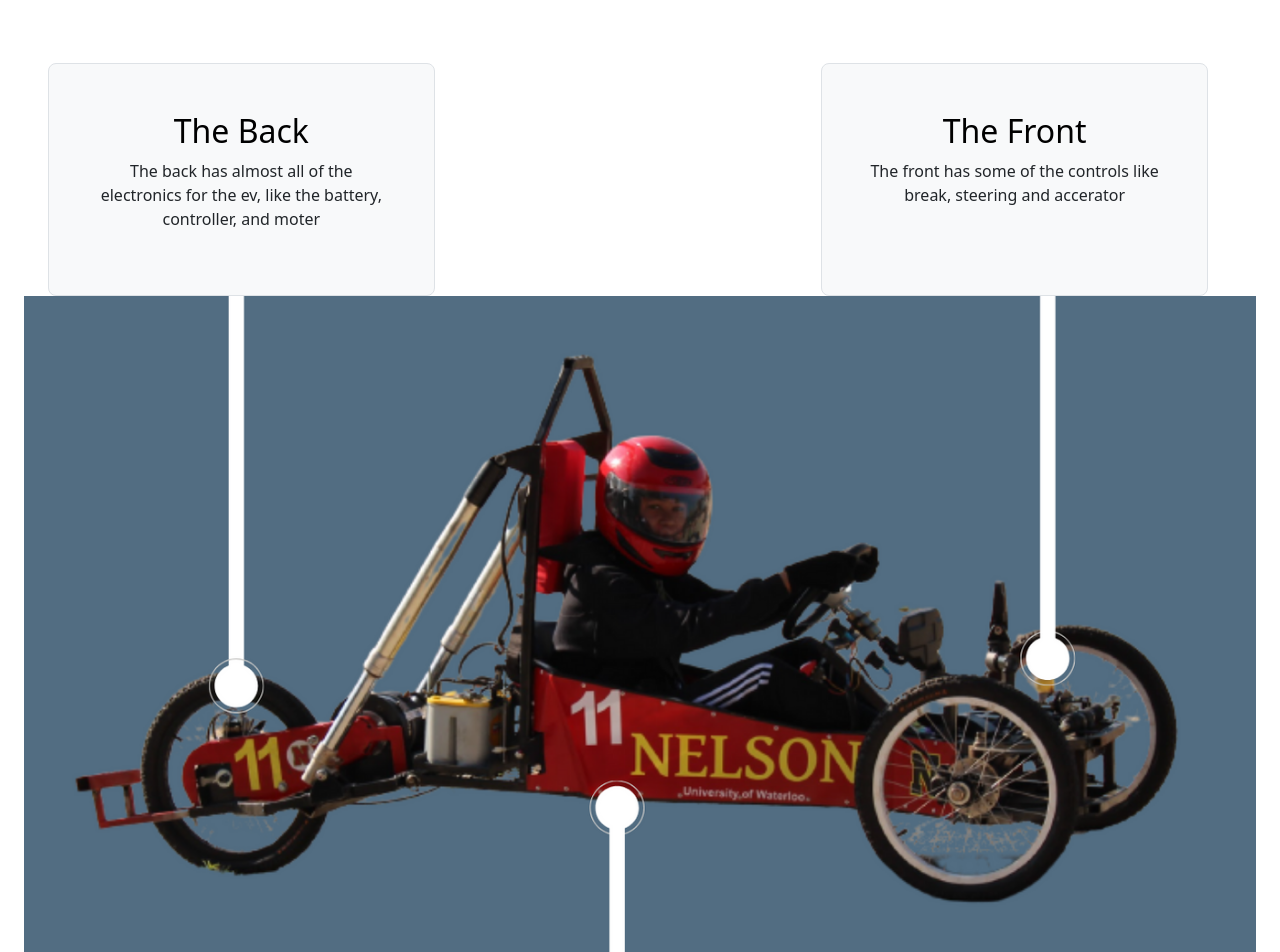
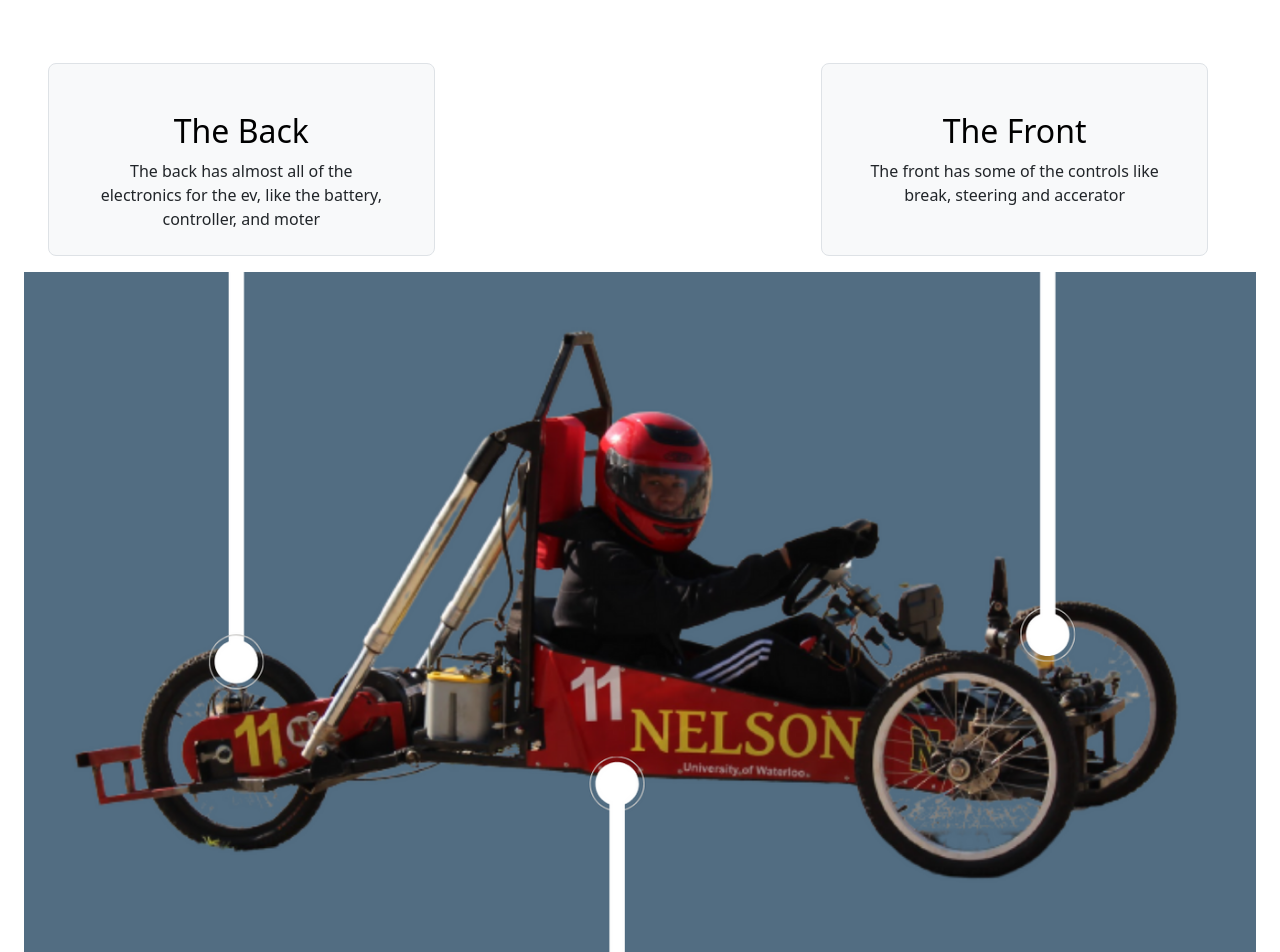
Before and after one commit to ThePathOfLeastResistance/NeslonHighSchoolAutoClub, a Flask app: page /design in a window 1280 px wide. Shown: the part 1568-2520 px from the top of the page. Run offline with Flask 3, Linux system fonts and the light colour scheme; some libraries are stand-ins or nearby versions.

Commit message:
everything works, fixing the site

```diff
--- a/templates/design.html
+++ b/templates/design.html
@@ -37,8 +37,8 @@
     </div>
     <div class = "container-fluid text-center">
       <div class="row">
-        <div class="row pt-5 row-cols-1 row-cols-lg-3 px-5">
-          <div class="col d-flex align-items-start h-100 p-5 bg-body-tertiary border rounded-3">
+        <div class="row pt-5 row-cols-1 row-cols-lg-3 px-5 pb-3">
+          <div class="col d-flex align-items-start h-100 p-5 bg-body-tertiary border rounded-3 pb-2">
           <div>
             <h3 class="fs-2 text-body-emphasis">The Back</h3>
             <p>The back has almost all of the electronics for the ev, like the battery, controller, and moter</p>
@@ -46,7 +46,7 @@
         </div>
       <div class="col d-flex align-items-start">
       </div>
-      <div class="col d-flex align-items-start h-100 p-5 bg-body-tertiary border rounded-3">
+      <div class="col d-flex align-items-start h-100 p-5 bg-body-tertiary border rounded-3 pb-2">
         <div>
           <h3 class="fs-2 text-body-emphasis">The Front</h3>
           <P>The front has some of the controls like break, steering and accerator</P>
@@ -79,7 +79,7 @@
      <div class="container-fluid py-4">
        <div class="container px-4 py-22" id="featured-3">
         <h2 class="pb-2 border-bottom">The Front</h2>
-        <div class="row g-4 py-5 row-cols-1 row-cols-lg-3">
+        <div class="row g-4 py-5 row-cols-1 row-cols-lg-3 d-flex p-2" >
           <div class="feature col">
             <img src="static/assets/images/steering.JPG" class = "img-fluid">
           </div>
@@ -121,55 +121,13 @@
             </table>
           </div>
         </div>
-         <div class="row g-4 py-5 row-cols-1 row-cols-lg-3">
+         <div class="row g-4 py-5 row-cols-1 row-cols-lg-3 d-flex p-2">
           <div class="feature col">
             <img src="static/assets/images/steering.JPG" class = "img-fluid">
           </div>
           <div class="feature col">
             <h2>Steering </h2>
               <p>For the stering system we used a track and pinion steeering system which is connected to a rode usiong a universal joints to the steering shaft. When the wheel is turned the shaft changes the wheels in the same direction</p>
-          </div>
-          <div class="feature col">
-            <table class="table-light">
-              <thead>
-                <tr>
-                  <th scope="col">#</th>
-                  <th scope="col">Part Name</th>
-                  <th scope="col">Count</th>
-                  <th scope="col">Cost</th>
-                </tr>
-              </thead>
-              <tbody>
-                <tr>
-                  <th scope="row">1</th>
-                  <td>Unverial Joint</td>
-                  <td>1</td>
-                  <td>$</td>
-                </tr>
-                <tr>
-                  <th scope="row">2</th>
-                  <td>steering wheel</td>
-                  <td>1</td>
-                  <td>$</td>
-                </tr>
-                <tr>
-                  <th scope="row">3</th>
-                  <td>rack and pinion
-                    steering system</td>
-                  <td>1</td>
-                  <td>$</td>
-                </tr>
-              </tbody>
-            </table>
-          </div>
-        </div>
-         <div class="row g-4 py-5 row-cols-1 row-cols-lg-3">
-          <div class="feature col">
-            <img src="static/assets/images/steering.JPG" class = "img-fluid">
-          </div>
-          <div class="feature col">
-            <h2>Dash Board</h2>
-              <p>For the dash board, we had wired up multipul sensors and plan on adding more </p>
           </div>
           <div class="feature col">
             <table class="table-light">
@@ -235,14 +193,14 @@
         <div class="col d-flex align-items-start">
           <div>
             <h3 class="fs-2 text-body-emphasis">Head Rest</h3>
-            <p>We manufactred it by using securing a  foam board to a flat piece of wood, and then wraping it in a red cloth.</p>
+            <p>We manufactored our own head rest by gluing a sheet of foam to a wood board, and then wrapping it in a red cloth.</p>
 
           </div>
         </div>
         <div class="col d-flex align-items-start">
           <div>
-            <h3 class="fs-2 text-body-emphasis">Featured title</h3>
-            <p>Paragraph of text beneath the heading to explain the heading. We'll add onto it with another sentence and probably just keep going until we run out of words.</p>
+            <h3 class="fs-2 text-body-emphasis">The Emergency Brake</h3>
+            <p>We got the emergency brake from a broken car and hooked it up to our break system. It is not as effecitive as we would of hoped</p>
           </div>
         </div>
       </div>
@@ -253,82 +211,62 @@
 
   <div class = "container-fluid p-5 mx-auto">
     <div class = "row">
-      <div class = "col-lg-3">
-        <div class = "row">
+      <div class = "col-lg-3 container-fluid">
+            <img clas = "img-fluid" src="static/assets/images/Screenshot 2023-10-13 231027.png">
+      </div>
+      <div class = "col-lg-3 my-auto">
+        <div class = "row ">
+          <div class = "container-fluid">
+                  <h3 class="fw-bold mb-0 fs-4 text-body-emphasis">Shock Absorber</h3>
+                  <p>This allows our wheel to be in constant contact with the road, not matter the condition. However this added alot of unnesscary weight</p>
+                </div>
+          <div class = "container-fluid">
+                  <h3 class="fw-bold mb-0 fs-4 text-body-emphasis">PM DC Motor</h3>
+                  <p>Our motor works with both 12volts and 24 volts. However, the chain connecting the motor to the wheel was not properly tensioned, reuslting it the chain falling off during the compeition. But we fixed it this year.  </p>
+                </div>
+
+          <div class = "container-fluid">
+                  <h3 class="fw-bold mb-0 fs-4 text-body-emphasis">Battery</h3>
+                  <p>The battery are YELLOWTOP® D34/78 - 120Amps, which is required for the compeition</p>
+                </div>
+          <div class = "container-fluid">
+                  <h3 class="fw-bold mb-0 fs-4 text-body-emphasis">Wiring</h3>
+                  <p>The wire that we used for most of the electrical connects are 2 gauge wire, which we crimped outselfs.</p>
+                </div>
+          </div>
+        </div>
+
+      <div class = "col-lg-6">
+        <div class = "row pb-md-5">
+          <div class = "col-lg-6">
+              <img class = "img-fluid" src="static/assets/images/9b.JPG">
+          </div>
+          <div class = "col-lg-6 my-auto">
+              <div class = "container-fluid">
+                  <h3 class="fw-bold mb-0 fs-4 text-body-emphasis">Wiring</h3>
+                  <p>The wire that we used for most of the electrical connects are 2 gauge wire, which we crimped ourselfs.</p>
+                </div>
             <div class = "container-fluid">
-              <div class="col d-flex align-items-start">
-                <svg class="bi text-body-secondary flex-shrink-0 me-3" width="1.75em" height="1.75em"><use xlink:href="#bootstrap"></use></svg>
-                <div>
-                  <h3 class="fw-bold mb-0 fs-4 text-body-emphasis">Featured title</h3>
-                  <p>Paragraph of text beneath the heading to explain the heading.</p>
+                  <h3 class="fw-bold mb-0 fs-4 text-body-emphasis">Master Switch</h3>
+                  <p>When we turn on the vehice, we first have to turn on the master battery disconnect switch, and only then can the driver turn on the car</p>
                 </div>
               </div>
             </div>
-            <div class = "container-fluid">
-              <div class="col d-flex align-items-start">
-                <svg class="bi text-body-secondary flex-shrink-0 me-3" width="1.75em" height="1.75em"><use xlink:href="#bootstrap"></use></svg>
-                <div>
-                  <h3 class="fw-bold mb-0 fs-4 text-body-emphasis">Featured title</h3>
-                  <p>Paragraph of text beneath the heading to explain the heading.</p>
-                </div>
-              </div>
-            </div>
-          </div>
-        </div>
-      <div class = "col-lg-3 container-fluid">
-            <img clas = "img-fluid" src="static/assets/images/Screenshot 2023-10-13 231027.png">
-      </div>
-
-      <div class = "col-lg-6">
-        <div class = "row">
-          <div class = "col-lg-6">
-              <img class = "img-fluid" src="static/assets/images/9b.JPG">
-          </div>
-          <div class = "col-lg-6">
-              <div class = "container-fluid">
-              <div class="col d-flex align-items-start">
-                <svg class="bi text-body-secondary flex-shrink-0 me-3" width="1.75em" height="1.75em"><use xlink:href="#bootstrap"></use></svg>
-                <div>
-                  <h3 class="fw-bold mb-0 fs-4 text-body-emphasis">Featured title</h3>
-                  <p>Paragraph of text beneath the heading to explain the heading.</p>
-                </div>
-              </div>
-            </div>
-            <div class = "container-fluid">
-              <div class="col d-flex align-items-start">
-                <svg class="bi text-body-secondary flex-shrink-0 me-3" width="1.75em" height="1.75em"><use xlink:href="#bootstrap"></use></svg>
-                <div>
-                  <h3 class="fw-bold mb-0 fs-4 text-body-emphasis">Featured title</h3>
-                  <p>Paragraph of text beneath the heading to explain the heading.</p>
-                </div>
-              </div>
-          </div>
-        </div>
-        <div class = "row">
-          <div class = "col-lg-6">
-              <div class = "container-fluid">
-              <div class="col d-flex align-items-start">
-                <svg class="bi text-body-secondary flex-shrink-0 me-3" width="1.75em" height="1.75em"><use xlink:href="#bootstrap"></use></svg>
-                <div>
-                  <h3 class="fw-bold mb-0 fs-4 text-body-emphasis">Featured title</h3>
-                  <p>Paragraph of text beneath the heading to explain the heading.</p>
-                </div>
-              </div>
-            </div>
-            <div class = "container-fluid">
-              <div class="col d-flex align-items-start">
-                <svg class="bi text-body-secondary flex-shrink-0 me-3" width="1.75em" height="1.75em"><use xlink:href="#bootstrap"></use></svg>
-                <div>
-                  <h3 class="fw-bold mb-0 fs-4 text-body-emphasis">Featured title</h3>
-                  <p>Paragraph of text beneath the heading to explain the heading.</p>
-                </div>
-              </div>
-          </div>
-          </div>
+        <div class = "row ">
           <div class = "col-lg-6">
               <img class = "img-fluid" src="static/assets/images/IMG_5145.JPG">
           </div>
+          <div class = "col-lg-6 my-auto">
+              <div class = "container-fluid ">
+                  <h3 class="fw-bold mb-0 fs-4 text-body-emphasis">Controller</h3>
+                  <p>For our controller, we were using the KDS – Mini Brushed DC Series/PM Motor Controller, which worked with both 12v and 24 volts. This contoller does not support regenerative break system, which is why are buying a new controller</p>
+                </div>
+          </div>
         </div>
+          </div>
+        </div>
+          </div>
+
         </div>
       </div>
   </div>
--- a/templates/event.html
+++ b/templates/event.html
@@ -98,7 +98,6 @@
               </div>
               <div class = "dream">
                 <img src = "static/assets/images/4c.JPG">
-                <img src = "static/assets/images/2c.JPG">
                   <img src = "static/assets/images/10c.JPG">
 
               </div>
```
